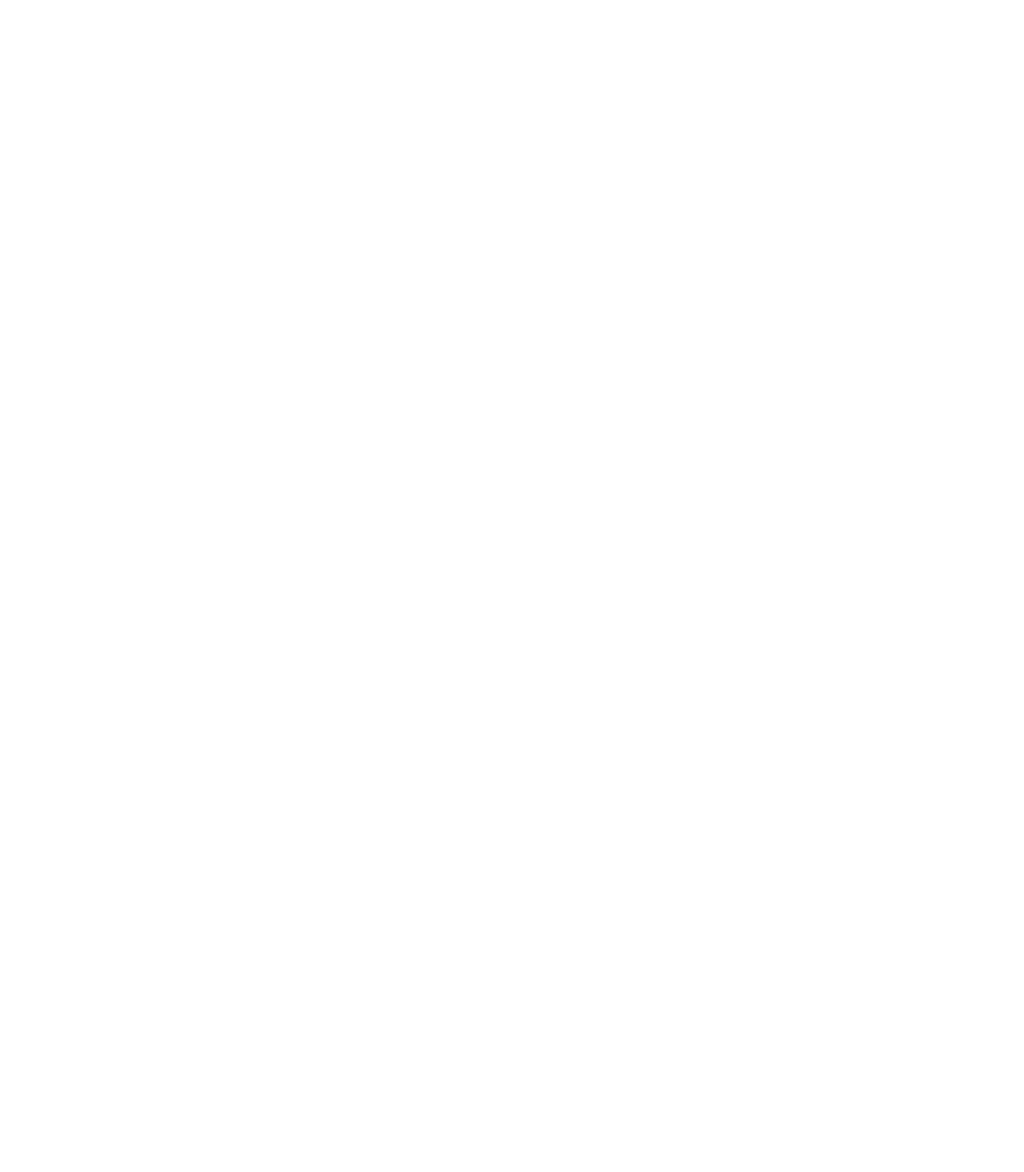
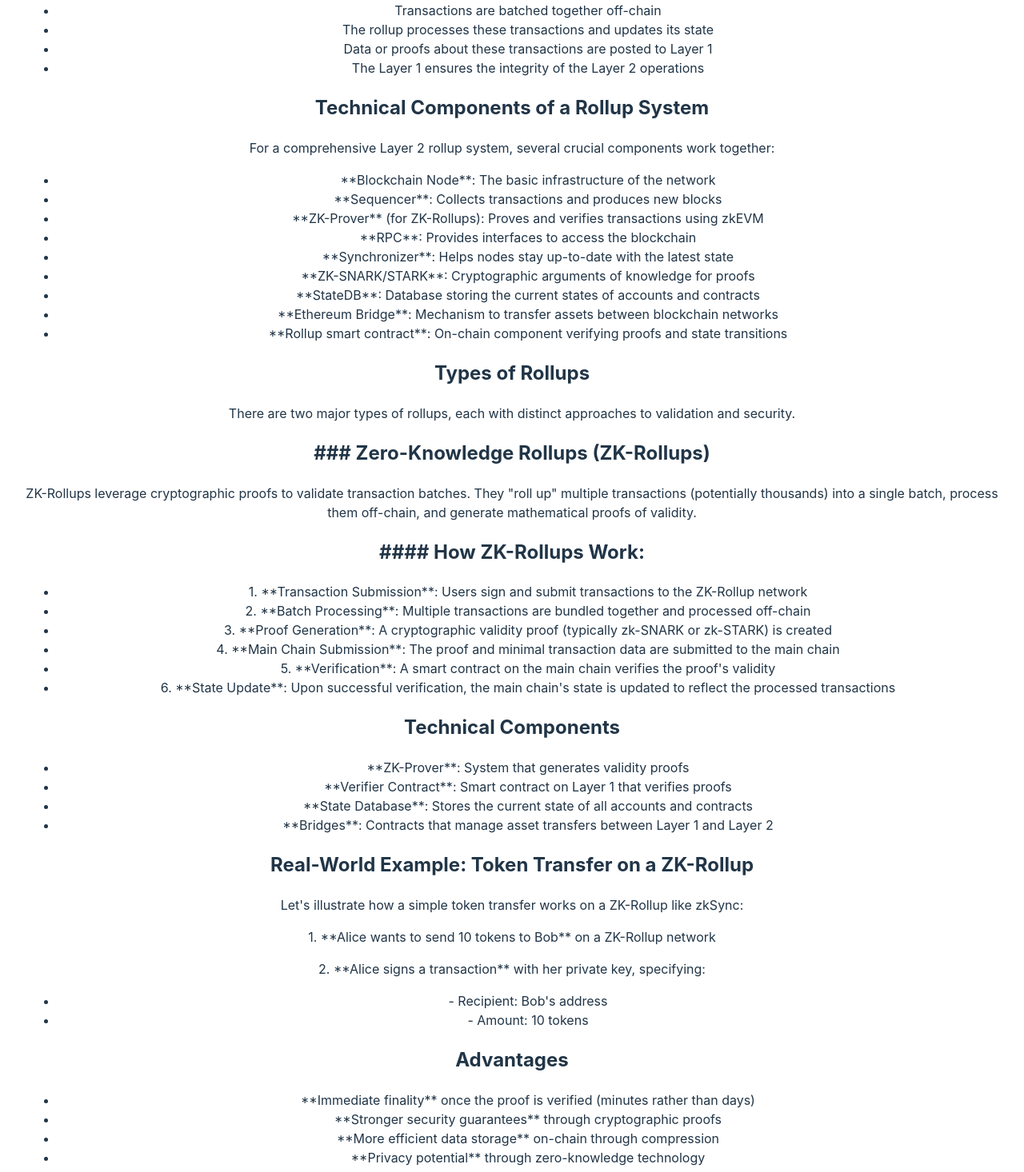
Before and after one commit to Gharsa-Amin/optimistic-rollups-vs.-ZK-rollups, a React (Vite) app: page / in a window 1280 px wide. Shown: the part 2224-3690 px from the top of the page at 80% size. Before the commit the page ends 2233 px from the top, so only its background shows below. Built offline with nearby package versions, Linux system fonts and the light colour scheme.

Commit message:
added more details about how rollups work, their advantages and disadvantages

```diff
--- a/src/components/What Are Rollups.jsx
+++ b/src/components/What Are Rollups.jsx
@@ -26,6 +26,156 @@
 			<header className="bg:white text-white text-center p-6">
 				<h2 className="text-3xl font-semibold">How Rollups Work: The Basics</h2>
 			</header>
+			<ul>
+				<li>Users submit transactions to the rollup network</li>
+				<li>Transactions are batched together off-chain</li>
+				<li>The rollup processes these transactions and updates its state</li>
+				<li>Data or proofs about these transactions are posted to Layer 1</li>
+				<li>The Layer 1 ensures the integrity of the Layer 2 operations</li>
+			</ul>
+
+			<header className="bg:white text-white text-center p-6">
+				<h2 className="text-3xl font-semibold">
+					Technical Components of a Rollup System
+				</h2>
+			</header>
+
+			<p>
+				For a comprehensive Layer 2 rollup system, several crucial components
+				work together:
+			</p>
+			<ul>
+				<li>**Blockchain Node**: The basic infrastructure of the network</li>
+				<li>**Sequencer**: Collects transactions and produces new blocks</li>
+				<li>
+					**ZK-Prover** (for ZK-Rollups): Proves and verifies transactions using
+					zkEVM
+				</li>
+				<li>**RPC**: Provides interfaces to access the blockchain</li>
+				<li>
+					**Synchronizer**: Helps nodes stay up-to-date with the latest state
+				</li>
+				<li>
+					**ZK-SNARK/STARK**: Cryptographic arguments of knowledge for proofs
+				</li>
+				<li>
+					**StateDB**: Database storing the current states of accounts and
+					contracts
+				</li>
+				<li>
+					**Ethereum Bridge**: Mechanism to transfer assets between blockchain
+					networks
+				</li>
+				<li>
+					**Rollup smart contract**: On-chain component verifying proofs and
+					state transitions
+				</li>
+			</ul>
+
+			<header className="bg:white text-white text-center p-6">
+				<h2 className="text-3xl font-semibold">Types of Rollups</h2>
+			</header>
+			<p>
+				There are two major types of rollups, each with distinct approaches to
+				validation and security.
+			</p>
+			<h2>### Zero-Knowledge Rollups (ZK-Rollups)</h2>
+			<p>
+				ZK-Rollups leverage cryptographic proofs to validate transaction
+				batches. They "roll up" multiple transactions (potentially thousands)
+				into a single batch, process them off-chain, and generate mathematical
+				proofs of validity.
+			</p>
+			<h2>#### How ZK-Rollups Work:</h2>
+			<ul>
+				<li>
+					1. **Transaction Submission**: Users sign and submit transactions to
+					the ZK-Rollup network
+				</li>
+				<li>
+					2. **Batch Processing**: Multiple transactions are bundled together
+					and processed off-chain
+				</li>
+				<li>
+					3. **Proof Generation**: A cryptographic validity proof (typically
+					zk-SNARK or zk-STARK) is created
+				</li>
+				<li>
+					4. **Main Chain Submission**: The proof and minimal transaction data
+					are submitted to the main chain
+				</li>
+				<li>
+					5. **Verification**: A smart contract on the main chain verifies the
+					proof's validity
+				</li>
+				<li>
+					6. **State Update**: Upon successful verification, the main chain's
+					state is updated to reflect the processed transactions
+				</li>
+			</ul>
+			<header className="bg:white text-white text-center p-6">
+				<h2 className="text-3xl font-semibold"> Technical Components</h2>
+			</header>
+			<ul>
+				<li>**ZK-Prover**: System that generates validity proofs</li>
+				<li>
+					**Verifier Contract**: Smart contract on Layer 1 that verifies proofs
+				</li>
+				<li>
+					**State Database**: Stores the current state of all accounts and
+					contracts
+				</li>
+				<li>
+					**Bridges**: Contracts that manage asset transfers between Layer 1 and
+					Layer 2
+				</li>
+			</ul>
+			<header className="bg:white text-white text-center p-6">
+				<h2 className="text-3xl font-semibold">
+					Real-World Example: Token Transfer on a ZK-Rollup
+				</h2>
+			</header>
+			<p>
+				Let's illustrate how a simple token transfer works on a ZK-Rollup like
+				zkSync:
+			</p>
+			<p>1. **Alice wants to send 10 tokens to Bob** on a ZK-Rollup network</p>
+			<p>2. **Alice signs a transaction** with her private key, specifying:</p>
+			<ul>
+				<li>- Recipient: Bob's address</li>
+				<li>- Amount: 10 tokens</li>
+			</ul>
+			<header className="bg:white text-white text-center p-6">
+				<h2 className="text-3xl font-semibold"> Advantages</h2>
+			</header>
+			<ul>
+				<li>
+					**Immediate finality** once the proof is verified (minutes rather than
+					days)
+				</li>
+				<li>**Stronger security guarantees** through cryptographic proofs</li>
+				<li>**More efficient data storage** on-chain through compression</li>
+				<li>**Privacy potential** through zero-knowledge technology</li>
+			</ul>
+			<header className="bg:white text-white text-center p-6">
+				<h2 className="text-3xl font-semibold">Disadvantages</h2>
+			</header>
+			<ul>
+				<li>**Higher computational requirements** for proof generation</li>
+				<li>**More complex development environment**</li>
+				<li>**Limited EVM compatibility** (improving with zkEVM projects)</li>
+				<li>**Higher initial setup costs**</li>
+			</ul>
+			<header className="bg:white text-white text-center p-6">
+				<h2 className="text-3xl font-semibold">Notable ZK-Rollup Projects:</h2>
+			</header>
+			<ul>
+				<li>** - zkSync (zkSync Lite and zkSync Era)</li>
+				<li>** - Immutable X</li>
+				<li>** - Loopring</li>
+				<li>** - StarkNet</li>
+				<li>- Polygon Hermez/zkEVM</li>
+			</ul>
 		</>
 	);
 }
```
